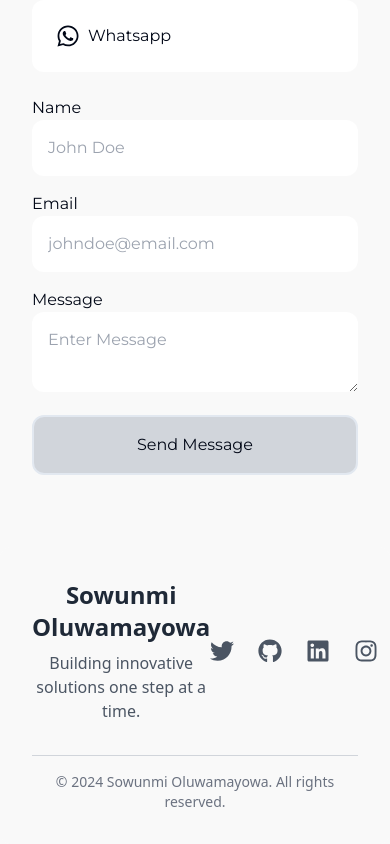
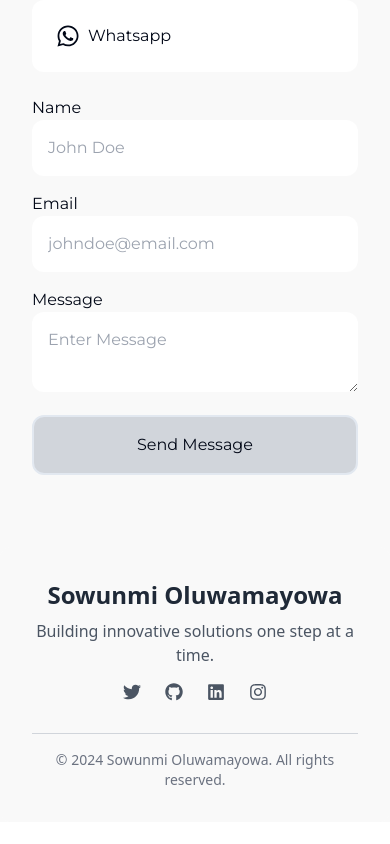
Before and after one commit to sowunmi-mayowa/portfolio_2.0, a React (Vite) app: page / in a window 390 px wide. Shown: the part 5109-5953 px from the top of the page. After the commit the page ends 5931 px from the top, so only its background shows below. Built offline with nearby package versions, Linux system fonts and the light colour scheme; no server answers.

Commit message:
updated styles

```diff
--- a/src/assets/components/Footer.jsx
+++ b/src/assets/components/Footer.jsx
@@ -4,7 +4,7 @@ import { FaTwitter, FaGithub, FaLinkedin, FaInstagram } from "react-icons/fa";
 const Footer = () => {
     return (
       <footer className="bg-[#f9f9f9] dark:bg-[#001122] p-8 rounded-xl mt-10">
-        <div className="max-w-7xl mx-auto flex justify-between items-center">
+        <div className="max-w-7xl mx-auto flex justify-between items-center flex-col md:flex-row">
 
           {/* Brand / About Section */}
           <div className="text-center md:text-left">
@@ -16,17 +16,17 @@ const Footer = () => {
 
 
           {/* Social Media Icons */}
-          <div className="flex justify-center md:justify-end space-x-6">
-            <a href="#" className="text-gray-600 dark:text-gray-400 hover:text-orange-500 transition text-2xl">
+          <div className="flex justify-center md:justify-end space-x-6 pt-4 md:pt-0">
+            <a href="#" className="text-gray-600 dark:text-gray-400 hover:text-orange-500 transition text-lg">
               <FaTwitter />
             </a>
-            <a href="#" className="text-gray-600 dark:text-gray-400 hover:text-orange-500 transition text-2xl">
+            <a href="#" className="text-gray-600 dark:text-gray-400 hover:text-orange-500 transition text-lg">
               <FaGithub />
             </a>
-            <a href="#" className="text-gray-600 dark:text-gray-400 hover:text-orange-500 transition text-2xl">
+            <a href="#" className="text-gray-600 dark:text-gray-400 hover:text-orange-500 transition text-lg">
               <FaLinkedin />
             </a>
-            <a href="#" className="text-gray-600 dark:text-gray-400 hover:text-orange-500 transition text-2xl">
+            <a href="#" className="text-gray-600 dark:text-gray-400 hover:text-orange-500 transition text-lg">
               <FaInstagram />
             </a>
           </div>
```
